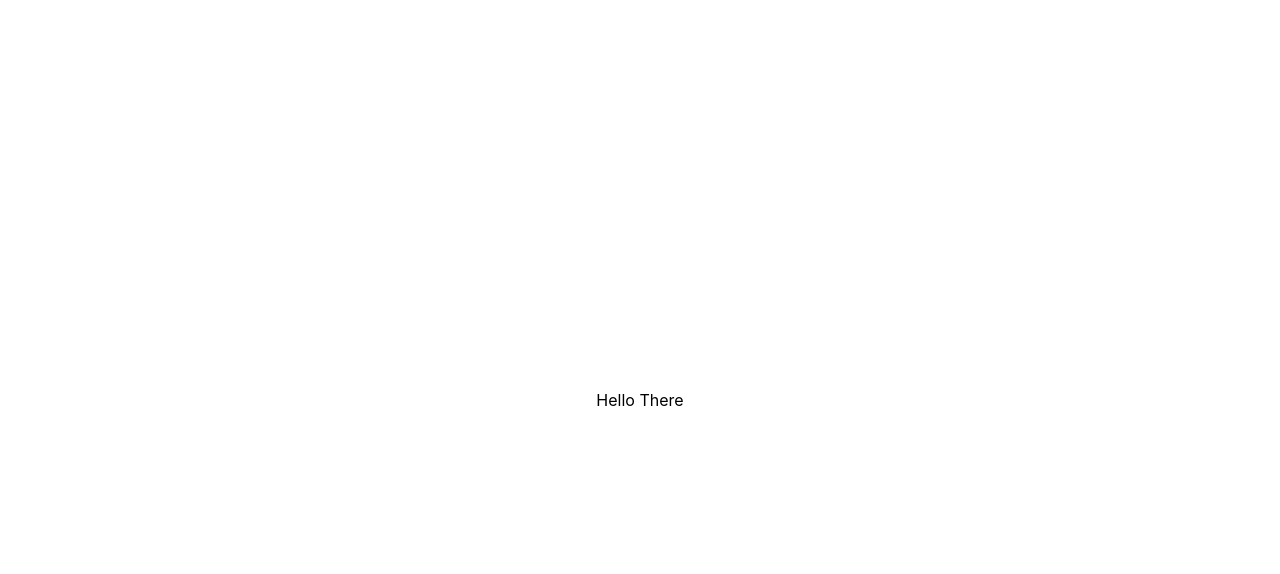
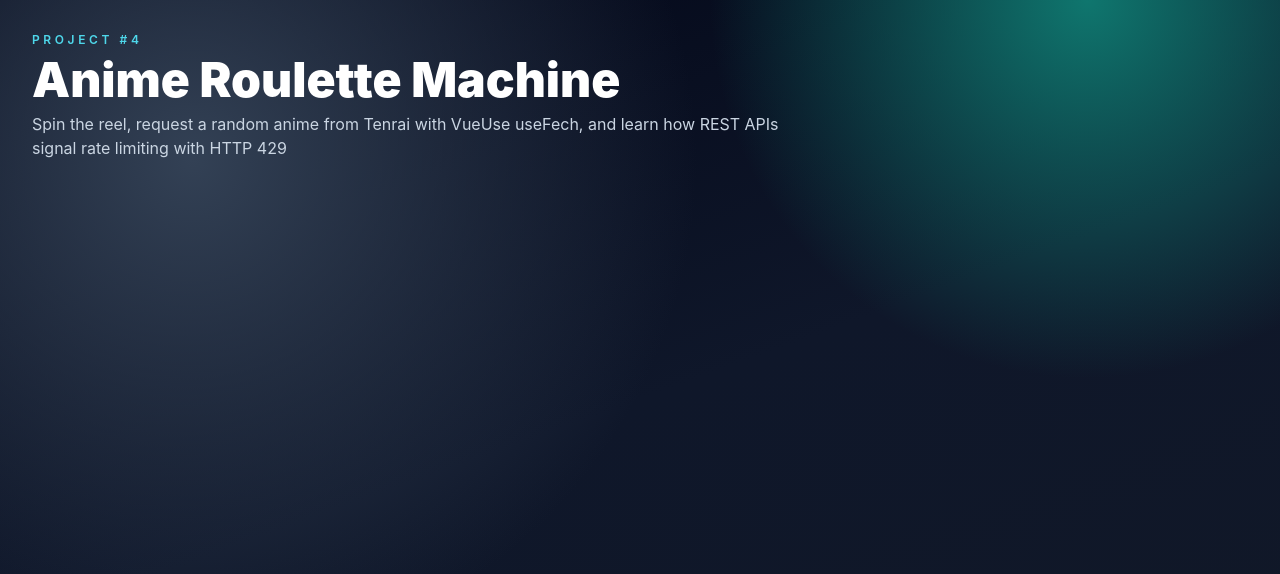
Before and after one commit to slongo10/anime-roulette-watchlist, a Vue app: page / in a window 1280 px wide. Shown: the top 574 px of the page. Built offline with nearby package versions, Linux system fonts and the light colour scheme.

Commit message:
added vueuse and worked on header

```diff
--- a/src/App.vue
+++ b/src/App.vue
@@ -1,5 +1,5 @@
 <template>
-  <div class="flex h-screen flex-col">
+  <div class="min-h-screen">
     <RouterView />
   </div>
 </template>
--- a/src/pages/HomePage.vue
+++ b/src/pages/HomePage.vue
@@ -1,5 +1,18 @@
 <script setup></script>
 
 <template>
-  <main class="flex flex-1 items-center justify-center">Hello There</main>
+  <main
+    class="min-h-screen bg-[radial-gradient(circle_at_15%_20%,#334155,transparent_40%),radial-gradient(circle_at_85%_0%,#0f766e,transparent_28%),linear-gradient(160deg,#020617,#0f172a,#111827)] px-4 py-8 text-slate-100 sm:px-6 lg:px-8"
+  >
+    <div class="mx-auto max-w-7xl">
+      <header>
+        <p class="text-xs font-semibold tracking-[0.3em] text-cyan-300/90 uppercase">Project #4</p>
+        <h1 class="mt-2 text-4xl font-black text-white sm:text-5xl">Anime Roulette Machine</h1>
+        <p class="mt-2 max-w-3xl text-sm text-slate-300 sm:text-base">
+          Spin the reel, request a random anime from Tenrai with VueUse useFech, and learn how REST
+          APIs signal rate limiting with HTTP 429
+        </p>
+      </header>
+    </div>
+  </main>
 </template>
```
